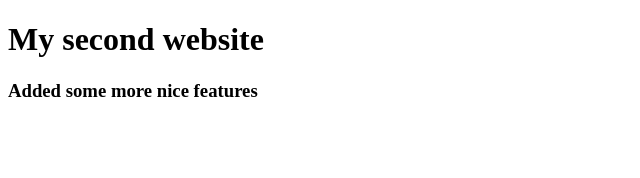
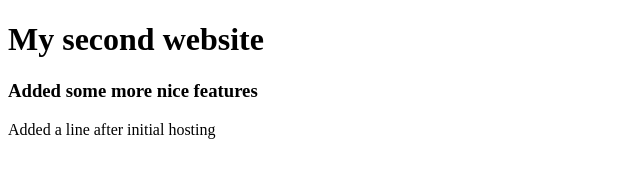
Before and after one commit to MaheSajib/my-second-website, a plain HTML site: page index.html in a window 1280 px wide. Shown: the whole page, without its empty margins (0-640 px from the left). Drawn offline with Linux system fonts and the light colour scheme.

Commit message:
added after hosting

```diff
--- a/index.html
+++ b/index.html
@@ -8,5 +8,6 @@
 <body>
     <h1>My second website</h1>
     <h3>Added some more nice features</h3>
+    <p>Added a line after initial hosting</p>
 </body>
 </html>
```
